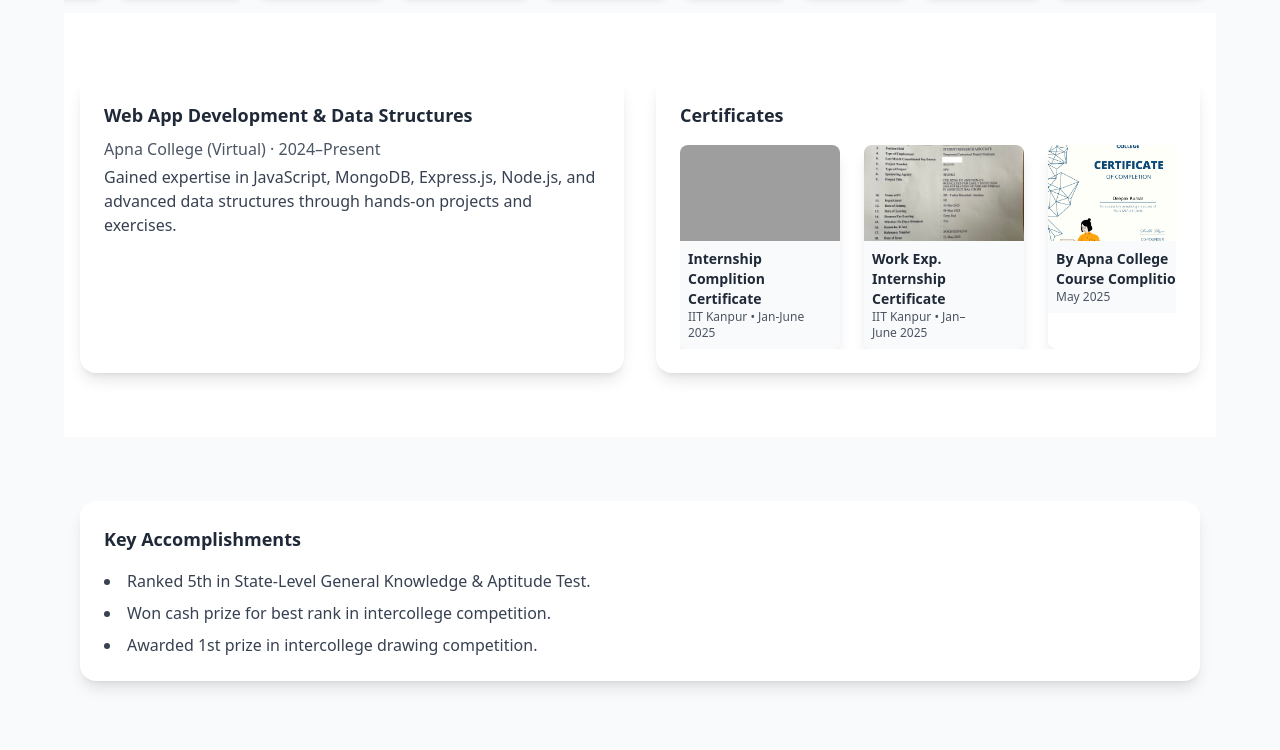
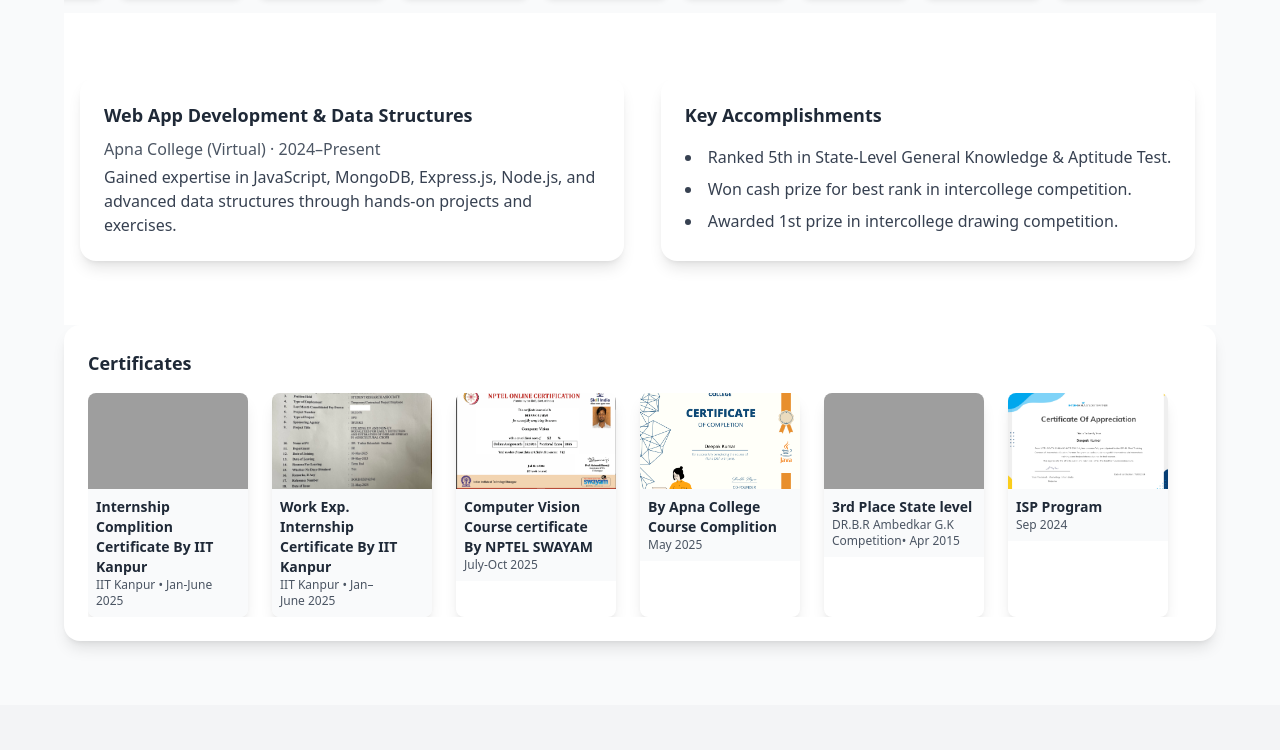
Before and after one commit to Deepakkumar5570/MY_Portfolio, a plain HTML site: page index.html in a window 1280 px wide. Shown: the part 3609-4359 px from the top of the page. Drawn offline with nearby package versions, Linux system fonts and the light colour scheme; grey boxes are pictures that could not be loaded.

Commit message:
functionalty chnages

```diff
--- a/index.html
+++ b/index.html
@@ -44,6 +44,7 @@
                         <svg class="h-6 w-6" fill="none" viewBox="0 0 24 24" stroke="currentColor">
                             <path stroke-linecap="round" stroke-linejoin="round" stroke-width="2"
                                 d="M4 6h16M4 12h16M4 18h16" />
+
                         </svg>
                     </button>
                 </div>
@@ -104,7 +105,7 @@
                         </a>
                         <!-- Resume Download Button -->
 
-                        <a href="assets/DK_resumee.pdf" download
+                        <a href="assets/dk_resume.pdf" download
                             class="bg-green-500 hover:bg-green-600 text-white px-6 py-3 rounded-lg font-medium transition duration-300">
                             Download Resume
                         </a>
@@ -717,9 +718,8 @@
 
 
 
-
-            <!-- EXPERIENCE + CERTIFICATES WRAPPER -->
-            <section class="py-16 px-4 bg-white">
+            <!-- Achievements & Certifications -->
+             <section class="py-16 px-4 bg-white">
                 <div class="max-w-6xl mx-auto grid grid-cols-1 md:grid-cols-2 gap-8">
 
                     <!-- LEFT: Experience Card (example) -->
@@ -736,7 +736,25 @@
                         </p>
                     </div>
 
-                    <!-- RIGHT: Certificates Row -->
+                    <div class="max-w-6xl mx-auto bg-white p-6 rounded-2xl shadow-lg">
+                    <h3 class="text-lg font-semibold text-gray-800 mb-4">Key Accomplishments</h3>
+                    <ul class="list-disc list-inside text-gray-700 space-y-2">
+                        <li>Ranked 5th in State‑Level General Knowledge & Aptitude Test.</li>
+                        <li>Won cash prize for best rank in intercollege competition.</li>
+                        <li>Awarded 1st prize in intercollege drawing competition.</li>
+                    </ul>
+                </div>
+
+
+
+                </div>
+            </section>
+
+
+
+
+
+             <!-- RIGHT: Certificates Row -->
                     <div class="bg-white p-6 rounded-2xl shadow-lg">
                         <h3 class="text-lg font-semibold text-gray-800 mb-4">Certificates</h3>
                         <!-- Thumbnails + captions container -->
@@ -748,7 +766,7 @@
                                 <img src="certificates/IIT_Kanpur.jpeg" alt="Data Science Bootcamp"
                                     class="w-full h-24 object-cover">
                                 <div class="p-2 bg-gray-50">
-                                    <h4 class="text-sm font-semibold text-gray-800">Internship Complition Certificate
+                                    <h4 class="text-sm font-semibold text-gray-800">Internship Complition Certificate By IIT Kanpur
                                     </h4>
                                     <p class="text-xs text-gray-600">IIT Kanpur • Jan-June 2025</p>
                                 </div>
@@ -760,13 +778,25 @@
                                 <img src="certificates/IIT Kanpur Work Experience Certificate.png"
                                     alt="Industrial Internship" class="w-full h-24 object-cover">
                                 <div class="p-2 bg-gray-50">
-                                    <h4 class="text-sm font-semibold text-gray-800">Work Exp. Internship Certificate
+                                    <h4 class="text-sm font-semibold text-gray-800">Work Exp. Internship Certificate By IIT Kanpur
                                     </h4>
                                     <p class="text-xs text-gray-600">IIT Kanpur • Jan–June 2025</p>
                                 </div>
                             </div>
 
+
                             <!-- Card 3 -->
+                            <div
+                                class="cert-thumb flex-shrink-0 w-40 rounded-lg overflow-hidden shadow-lg cursor-pointer">
+                                <img src="certificates/CV Certificate.png" alt="CV Certificate" class="w-full h-24 object-cover">
+                                <div class="p-2 bg-gray-50">
+                                    <h4 class="text-sm font-semibold text-gray-800"> Computer Vision Course certificate By NPTEL SWAYAM
+                                    </h4>
+                                    <p class="text-xs text-gray-600">July-Oct 2025</p>
+                                </div>
+                            </div>
+
+                            <!-- Card 4 -->
                             <div
                                 class="cert-thumb flex-shrink-0 w-40 rounded-lg overflow-hidden shadow-lg cursor-pointer">
                                 <img src="certificates/DSA_Apna.png" alt="DSA Mastery" class="w-full h-24 object-cover">
@@ -777,7 +807,7 @@
                                 </div>
                             </div>
 
-                            <!-- Card 4 -->
+                            <!-- Card 5 -->
                             <div
                                 class="cert-thumb flex-shrink-0 w-40 rounded-lg overflow-hidden shadow-lg cursor-pointer">
                                 <img src="certificates/Competition Wining Ceritificate.jpeg" alt="Hackathon Winner"
@@ -788,7 +818,7 @@
                                 </div>
                             </div>
 
-                            <!-- Card 5 -->
+                            <!-- Card 6-->
                             <div
                                 class="cert-thumb flex-shrink-0 w-40 rounded-lg overflow-hidden shadow-lg cursor-pointer">
                                 <img src="certificates/isp.png" alt="NPTEL ISP Program"
@@ -803,20 +833,11 @@
                     </div>
 
 
-                </div>
-            </section>
 
-            <!-- KEY ACCOMPLISHMENTS (follows immediately) -->
-            <section class="py-16 px-4 bg-gray-50">
-                <div class="max-w-6xl mx-auto bg-white p-6 rounded-2xl shadow-lg">
-                    <h3 class="text-lg font-semibold text-gray-800 mb-4">Key Accomplishments</h3>
-                    <ul class="list-disc list-inside text-gray-700 space-y-2">
-                        <li>Ranked 5th in State‑Level General Knowledge & Aptitude Test.</li>
-                        <li>Won cash prize for best rank in intercollege competition.</li>
-                        <li>Awarded 1st prize in intercollege drawing competition.</li>
-                    </ul>
-                </div>
-            </section>
+
+
+
+
 
             <!-- FULL‑SCREEN MODAL -->
             <div id="cert-modal"
```
Also changed, not shown: certificates/CV Certificate.png (added), 4 other files.
